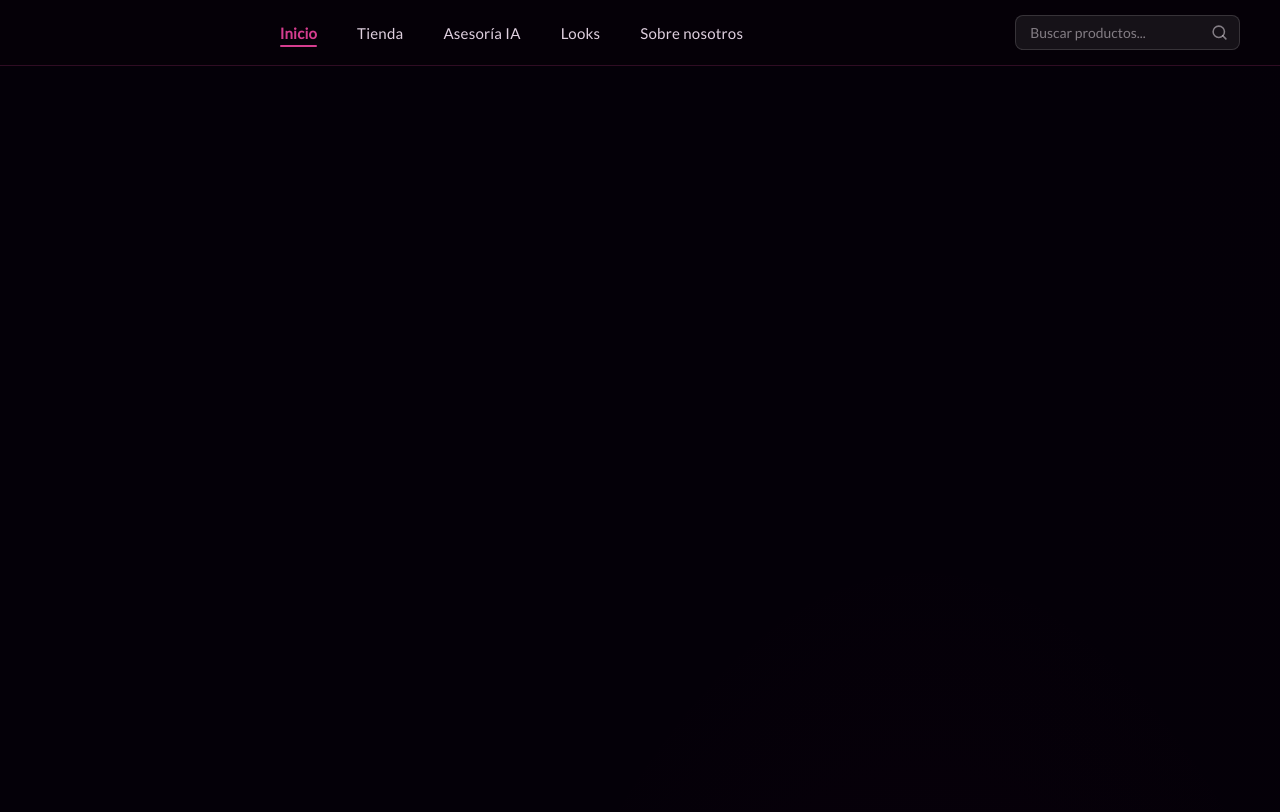
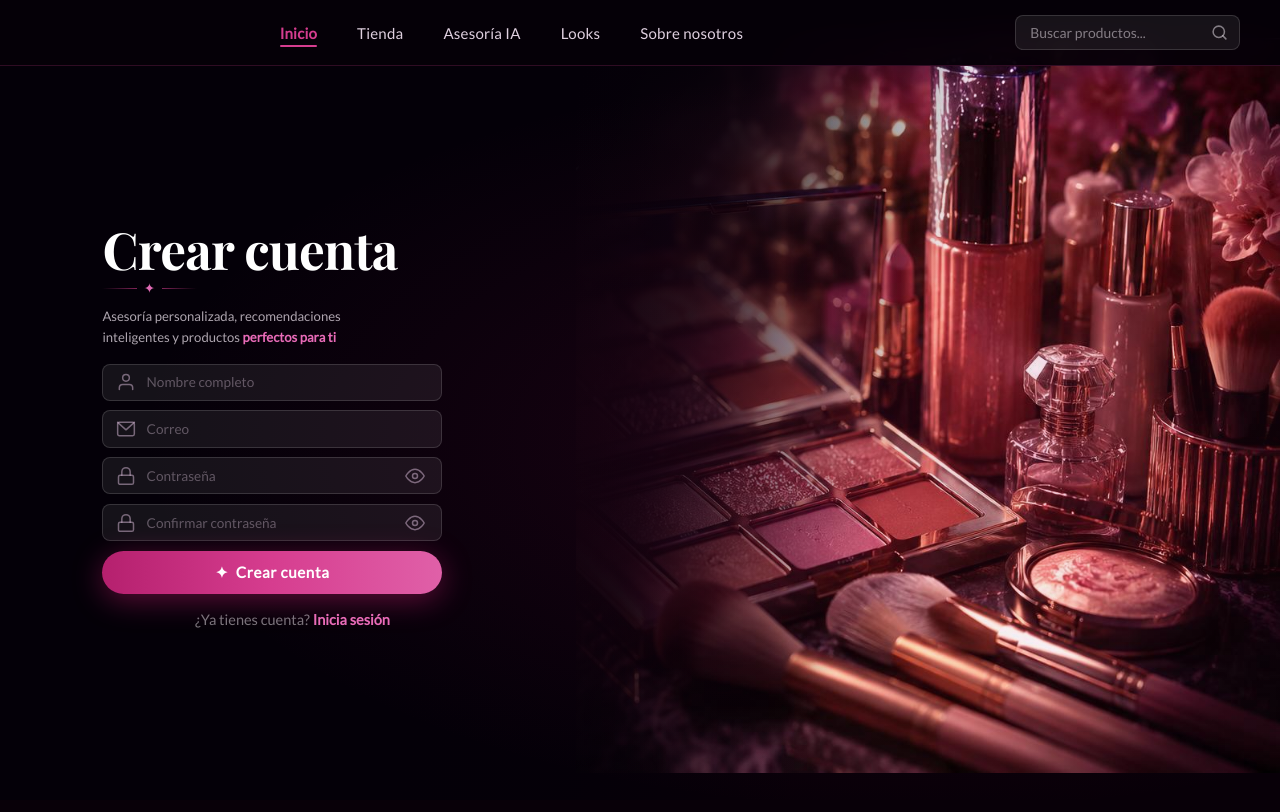
Before and after one commit to laurasf17/sweet-makeup-web, a React (Vite) app in the folder sweet-makeup-web/: page / in a window 1280 px wide. Shown: the top 812 px of the page. Built offline with nearby package versions, Linux system fonts and the light colour scheme.

Commit message:
Refactor code structure for improved readability and maintainability

```diff
--- a/sweet-makeup-web/src/App.css
+++ b/sweet-makeup-web/src/App.css
@@ -133,7 +133,7 @@ body {
 ══════════════════════════════════════════════════════════ */
 .hero{
   position: relative;
-  min-height: 800vh;
+  min-height: 100vh;
   padding-top: 66px;
   display: flex;
   align-items: center;
```
Also changed, not shown: 2 other files (tests, documents, lock files or other folders).
